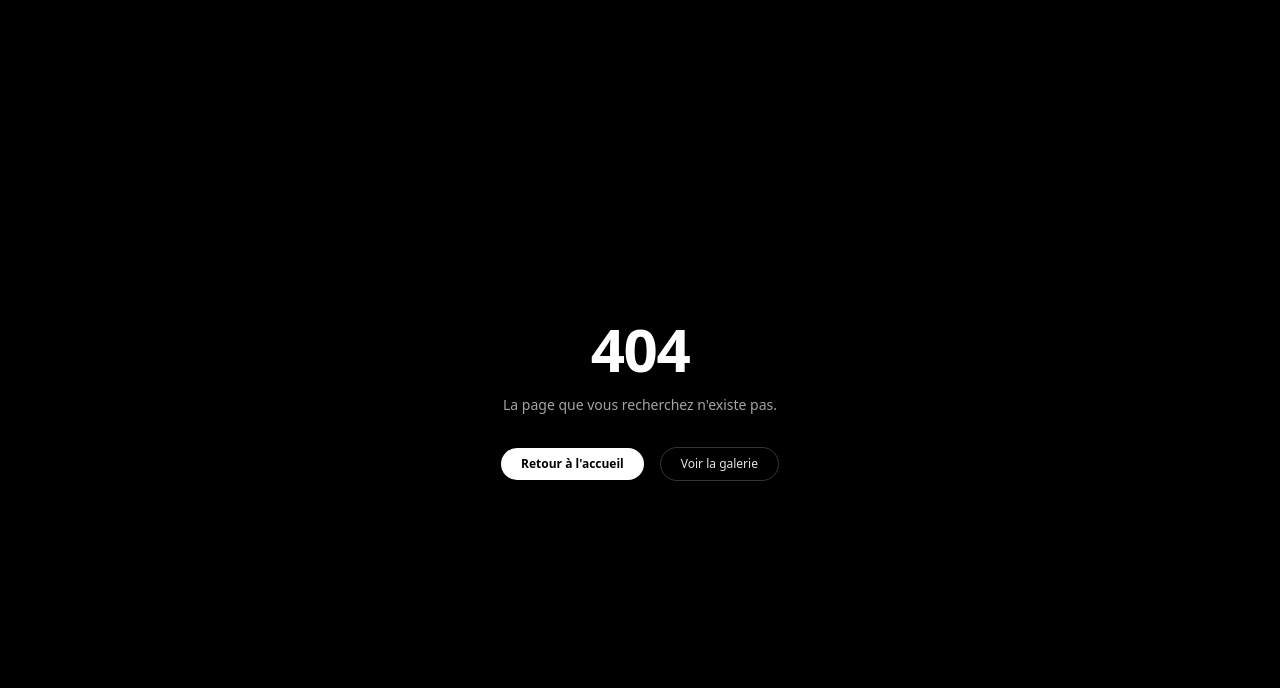
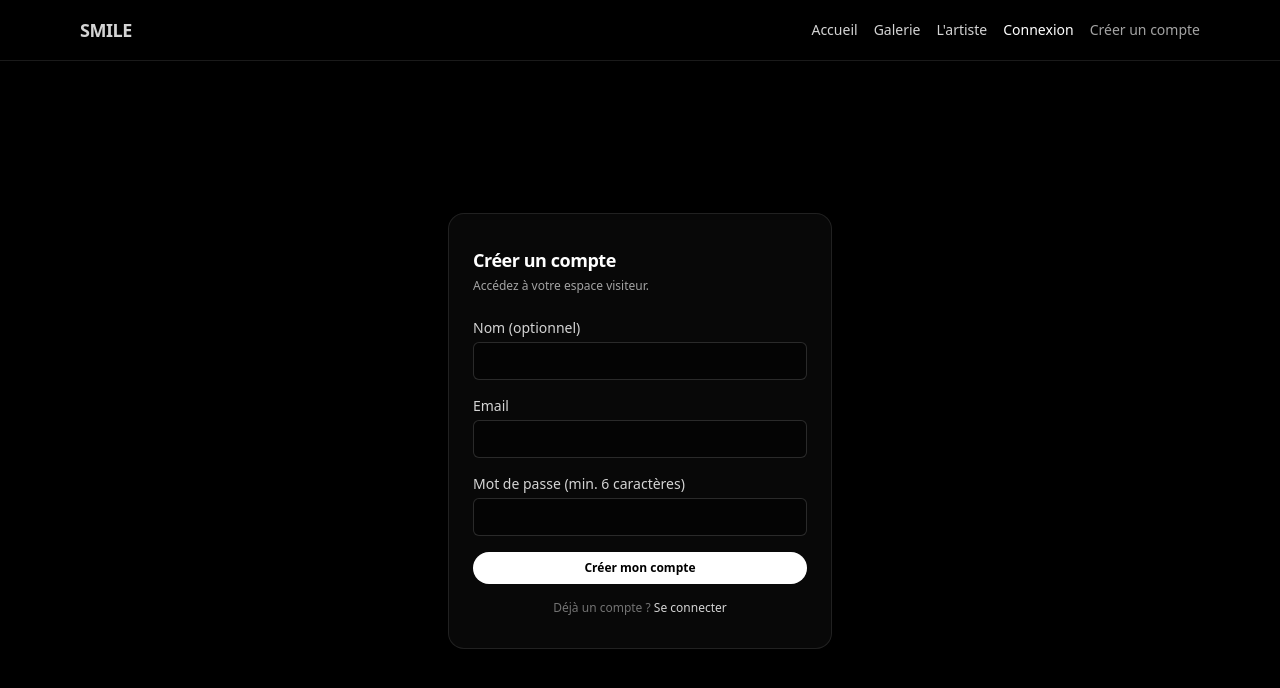
Before and after one commit to guatemalamtp-eng/Projet-Smile, a Next.js app: page /register in a window 1280 px wide. Before the commit this address had no page. Shown: the top 688 px of the page. Built offline with nearby package versions, Linux system fonts and the light colour scheme.

Commit message:
Header nav sur pages login, page register, toasts client

```diff
--- a/app/(public)/layout.tsx
+++ b/app/(public)/layout.tsx
@@ -1,5 +1,5 @@
-import Link from 'next/link';
 import { Suspense } from 'react';
+import { PublicHeader } from '@/components/layout/public-header';
 import { ToastProvider } from '@/components/ui/toast-provider';
 
 export default function PublicLayout({
@@ -9,24 +9,7 @@ export default function PublicLayout({
 }) {
   return (
     <div className="flex min-h-screen flex-col">
-      <header className="border-b border-white/10 bg-black/80 backdrop-blur">
-        <div className="mx-auto flex max-w-6xl items-center justify-between px-4 py-4">
-          <Link href="/" className="text-lg font-semibold tracking-tight">
-            SMILE
-          </Link>
-          <nav className="flex items-center gap-4 text-sm text-neutral-300">
-            <Link href="/gallery" className="hover:text-white transition">
-              Galerie
-            </Link>
-            <Link href="/#about" className="hover:text-white transition">
-              L'artiste
-            </Link>
-            <Link href="/login" className="hover:text-white transition">
-              Connexion
-            </Link>
-          </nav>
-        </div>
-      </header>
+      <PublicHeader />
 
       <main className="flex-1">{children}</main>
 
--- a/app/admin/layout.tsx
+++ b/app/admin/layout.tsx
@@ -1,6 +1,7 @@
 import { headers } from 'next/headers';
 import { redirect } from 'next/navigation';
 import { getCurrentUser } from '@/lib/auth';
+import { ToastProvider } from '@/components/ui/toast-provider';
 import AdminProtectedContent from './layout-protected';
 
 export const dynamic = 'force-dynamic';
@@ -13,9 +14,14 @@ export default async function AdminLayout({
   const headersList = await headers();
   const pathname = headersList.get('x-pathname') ?? '';
 
-  // Page de login : pas de protection, pas de layout admin
+  // Page de login : pas de protection, avec toasts pour les messages d'erreur
   if (pathname === '/admin/login') {
-    return <>{children}</>;
+    return (
+      <>
+        {children}
+        <ToastProvider />
+      </>
+    );
   }
 
   // Toutes les autres routes admin : vérifier l'auth
--- a/app/admin/login/page.tsx
+++ b/app/admin/login/page.tsx
@@ -1,11 +1,14 @@
 import { loginAdmin } from './server-actions';
+import { PublicHeader } from '@/components/layout/public-header';
 
 export const dynamic = 'force-dynamic';
 
 export default function AdminLoginPage() {
   return (
-    <div className="flex min-h-screen items-center justify-center bg-black px-4">
-      <main className="w-full max-w-sm rounded-2xl border border-white/10 bg-neutral-950/80 px-6 py-8 shadow-xl">
+    <div className="flex min-h-screen flex-col bg-black">
+      <PublicHeader showClientLoginLink />
+      <div className="flex flex-1 items-center justify-center px-4 py-8">
+        <main className="w-full max-w-sm rounded-2xl border border-white/10 bg-neutral-950/80 px-6 py-8 shadow-xl">
         <h1 className="text-lg font-semibold tracking-tight">
           Connexion administrateur
         </h1>
@@ -45,7 +48,8 @@ export default function AdminLoginPage() {
             Se connecter
           </button>
         </form>
-      </main>
+        </main>
+      </div>
     </div>
   );
 }
--- /dev/null
+++ b/app/login/layout.tsx
@@ -0,0 +1,17 @@
+import { Suspense } from 'react';
+import { ToastProvider } from '@/components/ui/toast-provider';
+
+export default function LoginLayout({
+  children,
+}: {
+  children: React.ReactNode;
+}) {
+  return (
+    <>
+      {children}
+      <Suspense fallback={null}>
+        <ToastProvider />
+      </Suspense>
+    </>
+  );
+}
--- a/app/login/page.tsx
+++ b/app/login/page.tsx
@@ -1,11 +1,14 @@
 import { loginClient } from './server-actions';
+import { PublicHeader } from '@/components/layout/public-header';
 
 export const dynamic = 'force-dynamic';
 
 export default function ClientLoginPage() {
   return (
-    <div className="flex min-h-screen items-center justify-center bg-black px-4">
-      <main className="w-full max-w-sm rounded-2xl border border-white/10 bg-neutral-950/80 px-6 py-8 shadow-xl">
+    <div className="flex min-h-screen flex-col bg-black">
+      <PublicHeader activeLink="login" showRegisterLink />
+      <div className="flex flex-1 items-center justify-center px-4 py-8">
+        <main className="w-full max-w-sm rounded-2xl border border-white/10 bg-neutral-950/80 px-6 py-8 shadow-xl">
         <h1 className="text-lg font-semibold tracking-tight">
           Connexion client
         </h1>
@@ -52,7 +55,8 @@ export default function ClientLoginPage() {
             Créer un compte
           </a>
         </p>
-      </main>
+        </main>
+      </div>
     </div>
   );
 }
--- /dev/null
+++ b/app/register/layout.tsx
@@ -0,0 +1,17 @@
+import { Suspense } from 'react';
+import { ToastProvider } from '@/components/ui/toast-provider';
+
+export default function RegisterLayout({
+  children,
+}: {
+  children: React.ReactNode;
+}) {
+  return (
+    <>
+      {children}
+      <Suspense fallback={null}>
+        <ToastProvider />
+      </Suspense>
+    </>
+  );
+}
--- /dev/null
+++ b/app/register/page.tsx
@@ -0,0 +1,74 @@
+import { registerClient } from './server-actions';
+import { PublicHeader } from '@/components/layout/public-header';
+
+export const dynamic = 'force-dynamic';
+
+export default function RegisterPage() {
+  return (
+    <div className="flex min-h-screen flex-col bg-black">
+      <PublicHeader activeLink="login" showRegisterLink />
+      <div className="flex flex-1 items-center justify-center px-4 py-8">
+        <main className="w-full max-w-sm rounded-2xl border border-white/10 bg-neutral-950/80 px-6 py-8 shadow-xl">
+          <h1 className="text-lg font-semibold tracking-tight">
+            Créer un compte
+          </h1>
+          <p className="mt-1 text-xs text-neutral-400">
+            Accédez à votre espace visiteur.
+          </p>
+
+          <form action={registerClient} className="mt-6 space-y-4">
+            <div className="space-y-1 text-sm">
+              <label htmlFor="name" className="text-neutral-300">
+                Nom (optionnel)
+              </label>
+              <input
+                id="name"
+                name="name"
+                type="text"
+                className="w-full rounded-md border border-white/15 bg-black/40 px-3 py-2 text-sm outline-none focus:border-white/40"
+              />
+            </div>
+            <div className="space-y-1 text-sm">
+              <label htmlFor="email" className="text-neutral-300">
+                Email
+              </label>
+              <input
+                id="email"
+                name="email"
+                type="email"
+                required
+                className="w-full rounded-md border border-white/15 bg-black/40 px-3 py-2 text-sm outline-none focus:border-white/40"
+              />
+            </div>
+            <div className="space-y-1 text-sm">
+              <label htmlFor="password" className="text-neutral-300">
+                Mot de passe (min. 6 caractères)
+              </label>
+              <input
+                id="password"
+                name="password"
+                type="password"
+                required
+                minLength={6}
+                className="w-full rounded-md border border-white/15 bg-black/40 px-3 py-2 text-sm outline-none focus:border-white/40"
+              />
+            </div>
+            <button
+              type="submit"
+              className="mt-2 w-full rounded-full bg-white px-4 py-2 text-xs font-semibold text-black hover:bg-neutral-200 transition"
+            >
+              Créer mon compte
+            </button>
+          </form>
+
+          <p className="mt-4 text-center text-xs text-neutral-500">
+            Déjà un compte ?{' '}
+            <a href="/login" className="text-neutral-300 hover:text-white">
+              Se connecter
+            </a>
+          </p>
+        </main>
+      </div>
+    </div>
+  );
+}
--- /dev/null
+++ b/app/register/server-actions.ts
@@ -0,0 +1,44 @@
+'use server';
+
+import { redirect } from 'next/navigation';
+import { prisma } from '@/lib/prisma';
+import { hashPassword } from '@/lib/auth';
+import { redirectWithToast } from '@/lib/toast';
+
+export async function registerClient(formData: FormData) {
+  const email = String(formData.get('email') ?? '').trim().toLowerCase();
+  const password = String(formData.get('password') ?? '');
+  const name = String(formData.get('name') ?? '').trim() || undefined;
+
+  if (!email || !password) {
+    redirectWithToast('/register', 'Veuillez remplir l’email et le mot de passe.', 'error');
+    return;
+  }
+
+  if (password.length < 6) {
+    redirectWithToast('/register', 'Le mot de passe doit contenir au moins 6 caractères.', 'error');
+    return;
+  }
+
+  const existing = await prisma.user.findUnique({
+    where: { email },
+  });
+
+  if (existing) {
+    redirectWithToast('/register', 'Un compte existe déjà avec cet email.', 'error');
+    return;
+  }
+
+  const passwordHash = await hashPassword(password);
+
+  await prisma.user.create({
+    data: {
+      email,
+      password: passwordHash,
+      name: name || email.split('@')[0],
+      role: 'CLIENT',
+    },
+  });
+
+  redirectWithToast('/login', 'Compte créé. Connectez-vous.', 'success');
+}
--- /dev/null
+++ b/components/layout/public-header.tsx
@@ -0,0 +1,73 @@
+import Link from 'next/link';
+
+type PublicHeaderProps = {
+  /** Lien actif pour le style (optionnel) */
+  activeLink?: 'home' | 'gallery' | 'artist' | 'login';
+  /** Afficher "Créer un compte" (page connexion client) */
+  showRegisterLink?: boolean;
+  /** Afficher "Connexion visiteur" vers /login (page connexion admin) */
+  showClientLoginLink?: boolean;
+};
+
+const linkClass = (active: boolean) =>
+  active
+    ? 'text-white font-medium'
+    : 'text-neutral-300 hover:text-white transition';
+
+export function PublicHeader({
+  activeLink,
+  showRegisterLink = false,
+  showClientLoginLink = false,
+}: PublicHeaderProps) {
+  return (
+    <header className="border-b border-white/10 bg-black/80 backdrop-blur sticky top-0 z-10">
+      <div className="mx-auto flex max-w-6xl items-center justify-between px-4 py-4">
+        <Link
+          href="/"
+          className={`text-lg font-semibold tracking-tight ${linkClass(activeLink === 'home')}`}
+        >
+          SMILE
+        </Link>
+        <nav className="flex items-center gap-4 text-sm">
+          <Link href="/" className={linkClass(activeLink === 'home')}>
+            Accueil
+          </Link>
+          <Link
+            href="/gallery"
+            className={linkClass(activeLink === 'gallery')}
+          >
+            Galerie
+          </Link>
+          <Link
+            href="/#about"
+            className={linkClass(activeLink === 'artist')}
+          >
+            L&apos;artiste
+          </Link>
+          <Link
+            href="/login"
+            className={linkClass(activeLink === 'login')}
+          >
+            Connexion
+          </Link>
+          {showRegisterLink && (
+            <Link
+              href="/register"
+              className="text-neutral-400 hover:text-white transition"
+            >
+              Créer un compte
+            </Link>
+          )}
+          {showClientLoginLink && (
+            <Link
+              href="/login"
+              className="text-neutral-400 hover:text-white transition text-xs"
+            >
+              Connexion visiteur
+            </Link>
+          )}
+        </nav>
+      </div>
+    </header>
+  );
+}
```
